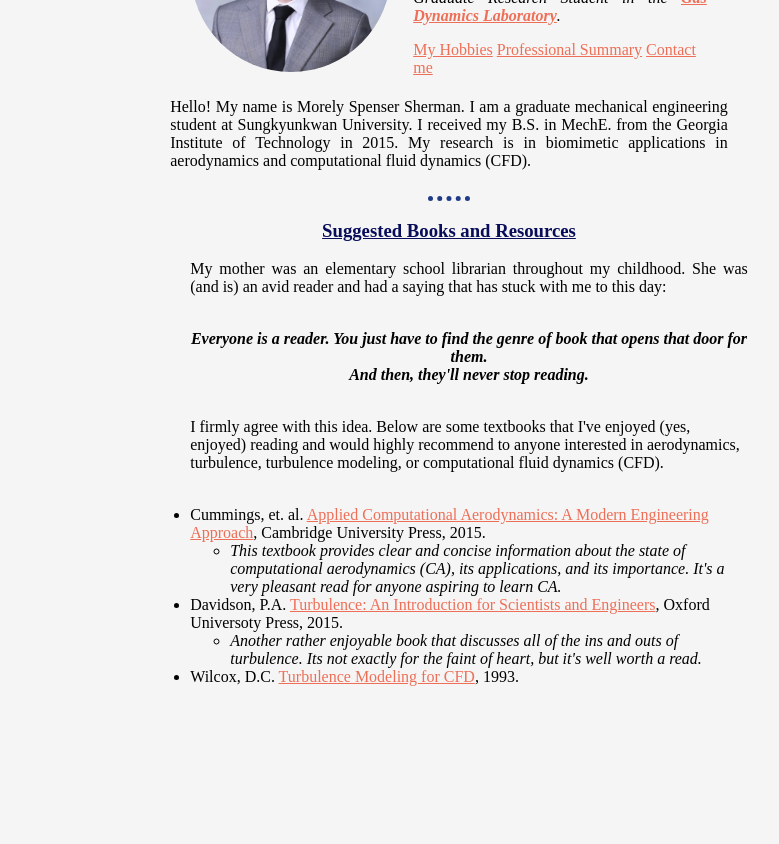
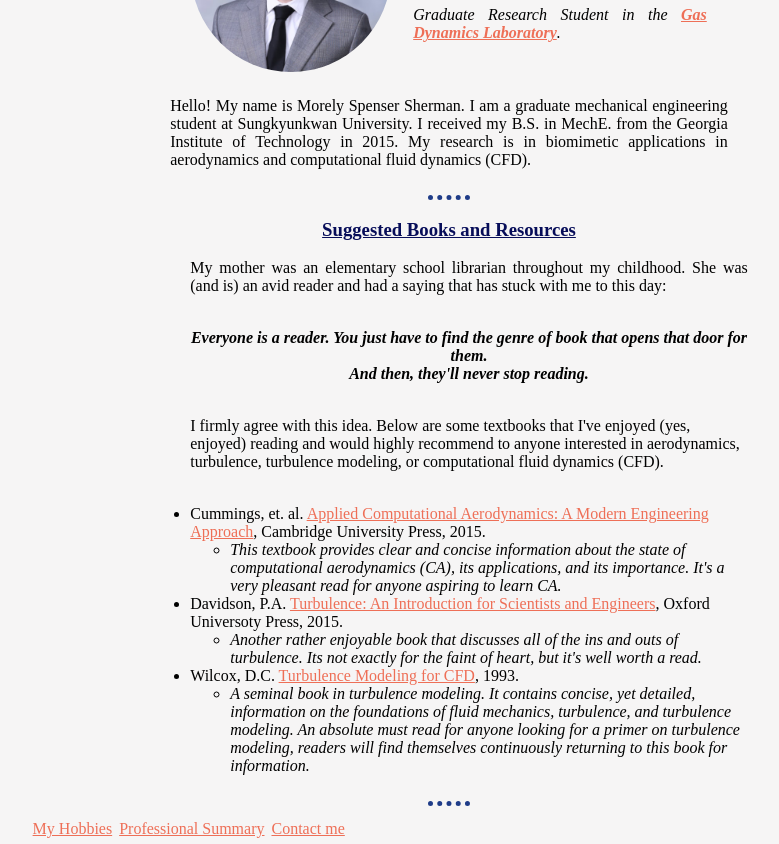
Before and after one commit to professormorely/cv, a plain HTML site: page index.html in a window 1280 px wide. Shown: the part 149-993 px from the top of the page, without its empty margins (191-970 px from the left). Before the commit the page ends 853 px from the top, so only its background shows below. Drawn offline with Linux system fonts and the light colour scheme.

Commit message:
Updated format and linked pages

```diff
--- a/index.html
+++ b/index.html
@@ -13,8 +13,7 @@
     <td><img src="images/Morely_Sherman.jpg" alt="morely profile picture" height="200" width="200" class="image"></td>
     <td>
       <h1>Morely Spenser Sherman</h1>
-      <p><em>Graduate Research Student in the <strong><a href="https://gdl.skku.edu/gdl/index.jsp">Gas Dynamics Laboratory</a></strong>.</em></p>
-      <a href="hobbies.html">My Hobbies</a>     <a href="summary.html">Professional Summary</a>     <a href="contact.html">Contact me</a>
+      <p class="tag"><em>Graduate Research Student in the <strong><a href="https://gdl.skku.edu/gdl/index.jsp">Gas Dynamics Laboratory</a></strong>.</em></p>
     </td>
   </table>
   <p class="center">Hello! My name is Morely Spenser Sherman. I am a graduate mechanical engineering student
@@ -43,7 +42,16 @@
     </ul>
     </li>
     <li>Wilcox, D.C. <a href="https://www.amazon.com/Turbulence-Modeling-CFD-David-Wilcox/dp/0963605100">Turbulence Modeling for CFD</a>, 1993.</li>
+    <ul>
+      <li><em>A seminal book in turbulence modeling. It contains concise, yet detailed, information on the foundations of fluid mechanics, turbulence, and turbulence modeling. An absolute must read for anyone looking for a primer on turbulence modeling, readers will find themselves continuously returning to this book for information.</em></li>
+    </ul>
   </ul><br>
+  <hr>
+  <table cellspacing='5' class="table">
+    <td><a href="hobbies.html">My Hobbies</a></td>
+    <td><a href="summary.html">Professional Summary</a></td>
+    <td><a href="contact.html">Contact me</a></td>
+  </table>
 </body>
 
 </html>
```
